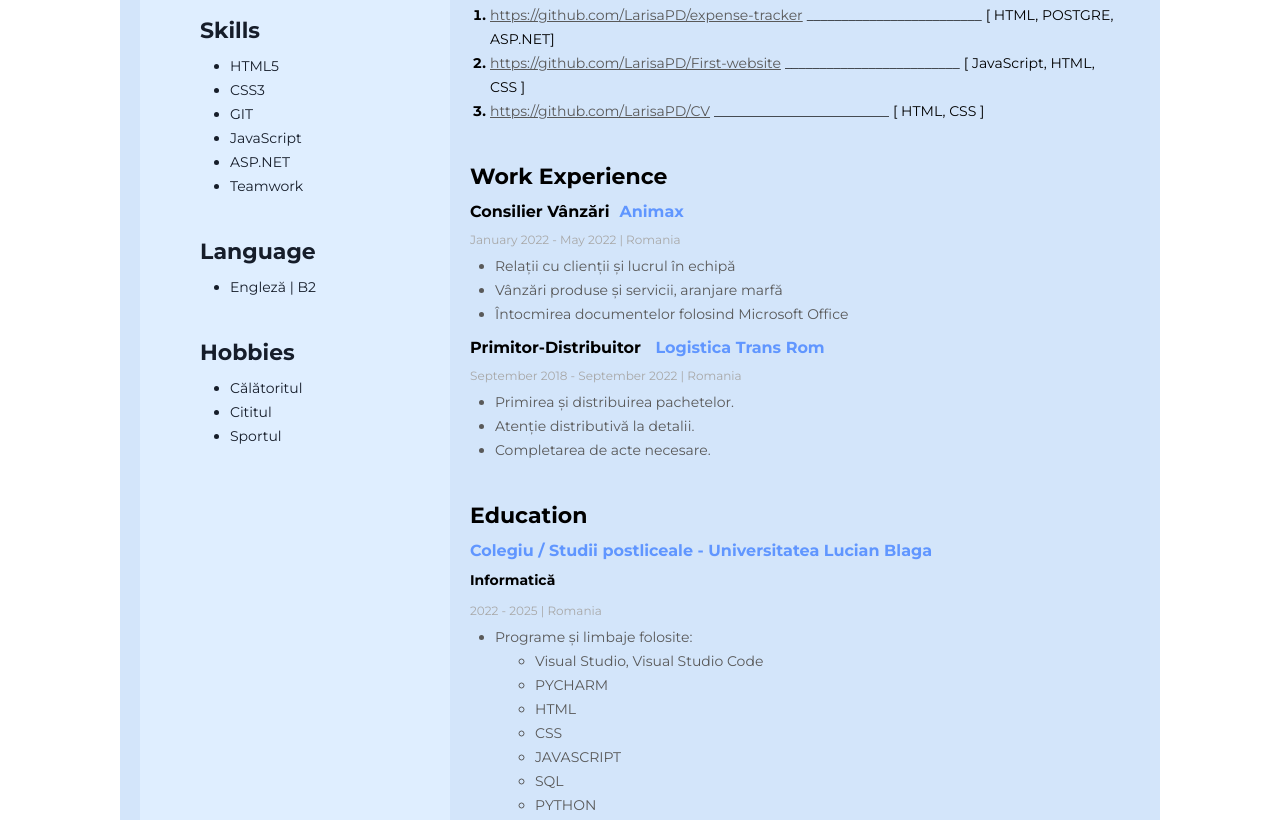
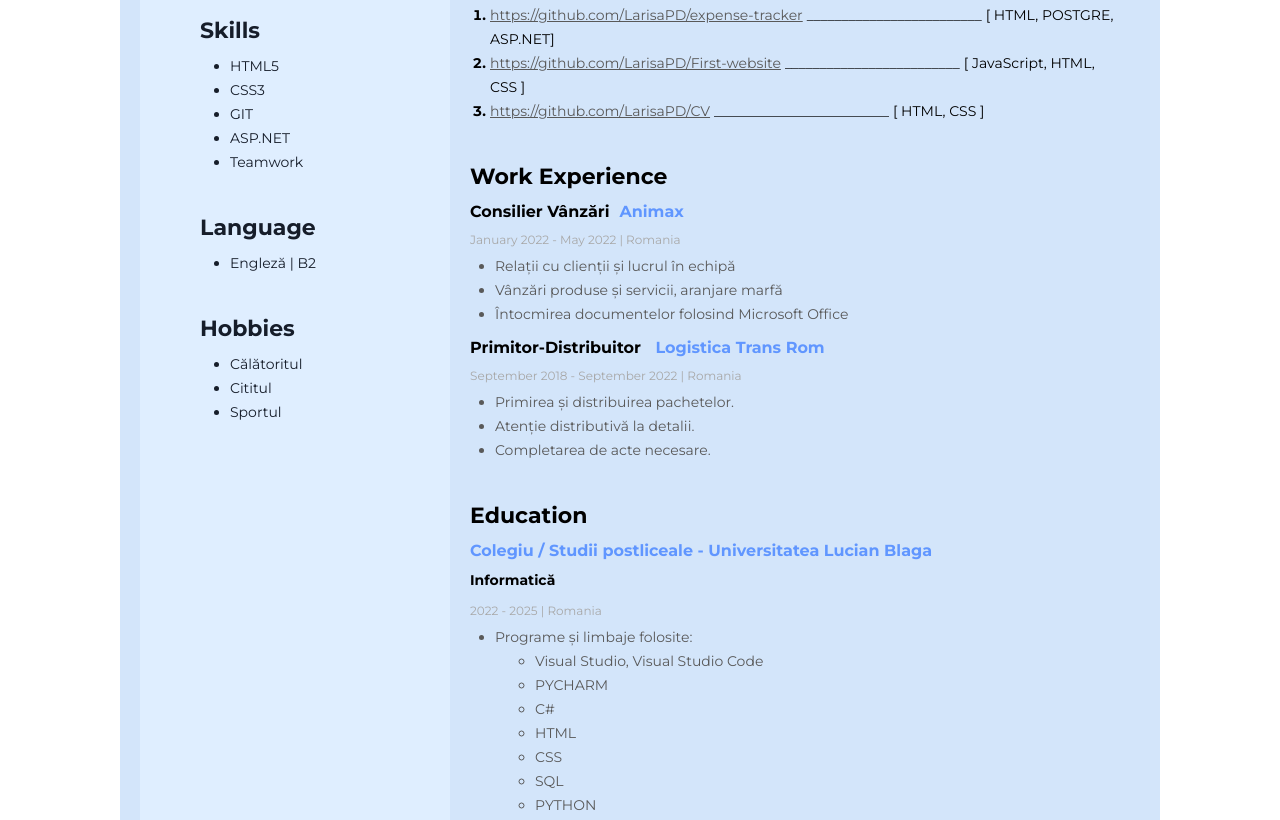
Before and after one commit to LarisaPD/CV, a plain HTML site: page index.html in a window 1280 px wide. Shown: the part 459-1279 px from the top of the page. Drawn offline with Linux system fonts and the light colour scheme.

Commit message:
skills changed

```diff
--- a/index.html
+++ b/index.html
@@ -88,9 +88,9 @@
                             <ul>
                                 <li>Visual Studio, Visual Studio Code </li>
                                 <li>PYCHARM</li>
+                                <li>C#</li>
                                 <li>HTML</li>
                                 <li>CSS</li>
-                                <li>JAVASCRIPT</li>
                                 <li>SQL</li>
                                 <li>PYTHON</li>
                             </ul>
@@ -155,7 +155,6 @@
                     <li>HTML5</li>
                     <li>CSS3</li>
                     <li>GIT</li>
-                    <li>JavaScript</li>
                     <li>ASP.NET </li>
                     <li>Teamwork</li>
                 </ul>
```
